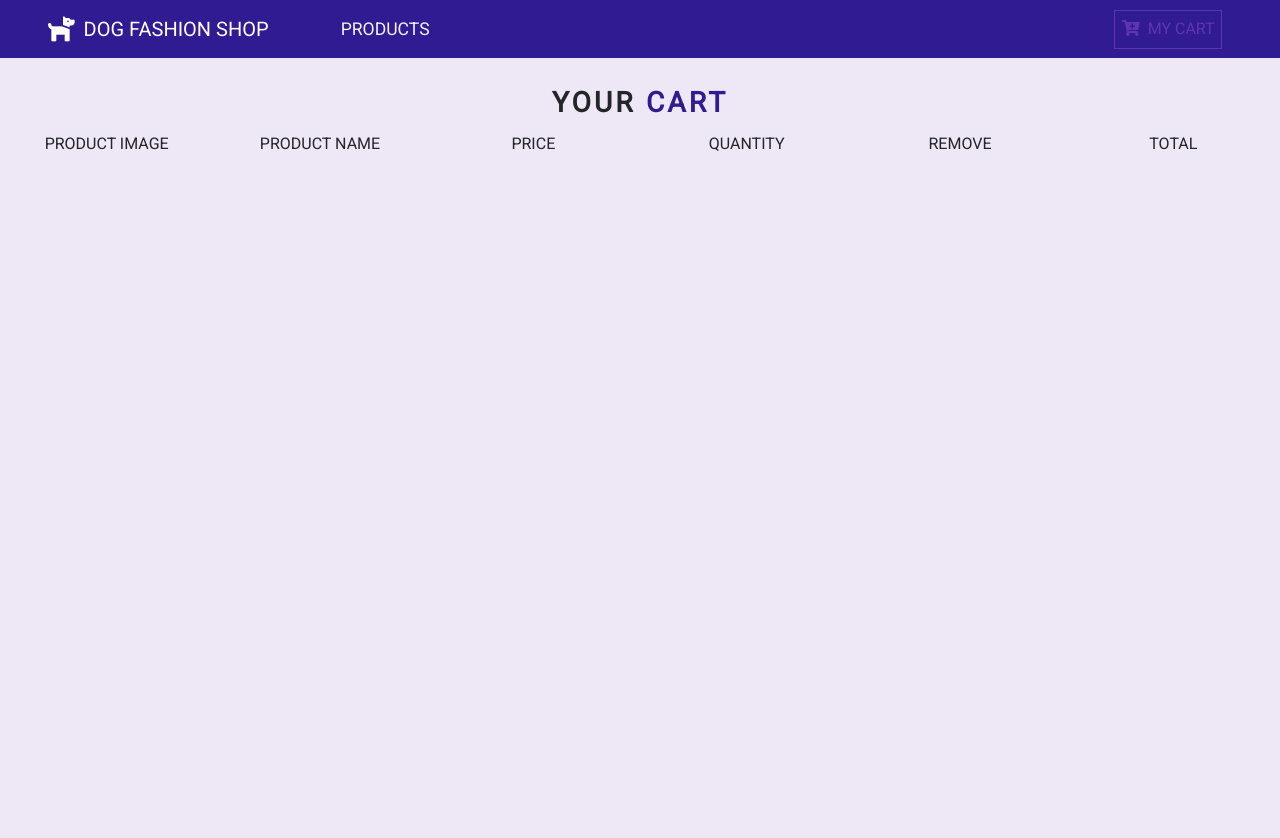
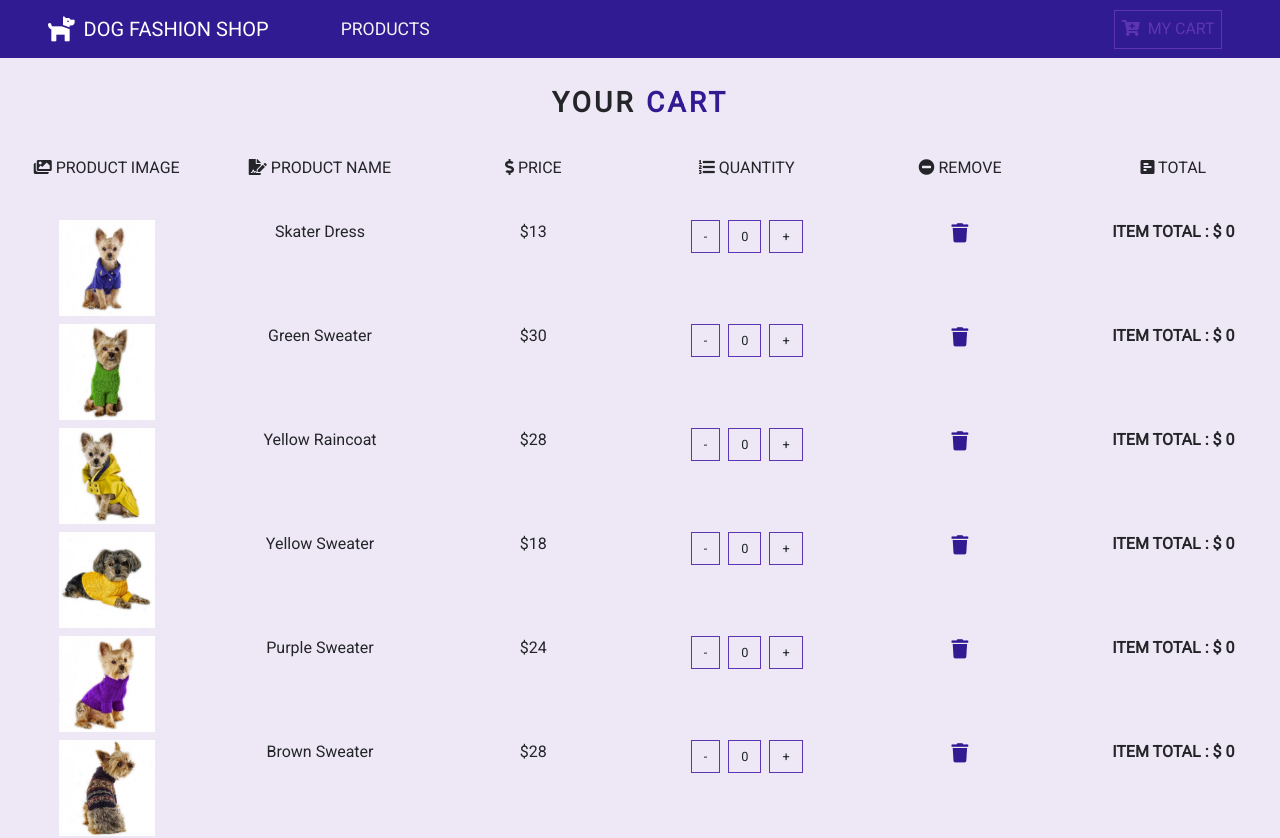
Before and after one commit to EdgardoDev/dog-fashion-shop, a React (Create React App) app: page /cart in a window 1280 px wide. Shown: the top 838 px of the page. Before the commit the page ends 800 px from the top, so only its background shows below. Built offline with nearby package versions, Linux system fonts and the light colour scheme.

Commit message:
CartItem component and its logic has been created

```diff
--- a/src/App.css
+++ b/src/App.css
@@ -31,3 +31,22 @@ body {
   border: 5px solid var(--lightBlue);
   padding: 10px;
 }
+
+.btnPurple {
+  background: transparent;
+  font-size: 0.8rem !important;
+  color: var(--lightBlue);
+  border-radius: 0 !important;
+  border: 0.1rem solid var(--lightBlue) !important;
+}
+
+.btnPurple:hover {
+  background: var(--lightBlue) !important;
+  color: var(--mainWhite) !important;
+}
+
+.cartIcon {
+  cursor: pointer;
+  font-size: 1.2rem;
+  color: var(--mainBlue);
+}
--- a/src/components/Cart/Cart.js
+++ b/src/components/Cart/Cart.js
@@ -3,6 +3,7 @@ import Title from '../Title';
 import CartColumns from './CartColumns';
 import EmptyCart from './EmptyCart';
 import {ProductConsumer} from '../../context';
+import CartList from './CartList';
 
 export default class Cart extends Component {
   render() {
@@ -16,6 +17,7 @@ export default class Cart extends Component {
               <React.Fragment>
                 <Title name="YOUR" title="CART" />
                 <CartColumns />
+                <CartList value={value} />
               </React.Fragment>
               );
             }
--- a/src/components/Cart/CartColumns.js
+++ b/src/components/Cart/CartColumns.js
@@ -1,28 +1,26 @@
 import React from 'react'
 
 export default function CartColumns() {
-  return (
-    <div className="container-fluid text-center d-none d-lg-block">
-      <div className="row">
+  return <div className="container-fluid text-center d-none d-lg-block">
+      <div className="row my-4">
         <div className="col-10 mx-auto col-lg-2">
-          <p className="text-uppercase">product image</p>
+          <p className="text-uppercase"><i class="fas fa-images" /> product image</p>
         </div>
         <div className="col-10 mx-auto col-lg-2">
-          <p className="text-uppercase">product name</p>
+          <p className="text-uppercase"><i class="fas fa-file-signature"></i> product name</p>
         </div>
         <div className="col-10 mx-auto col-lg-2">
-          <p className="text-uppercase">price</p>
+          <p className="text-uppercase"><i class="fas fa-dollar-sign"></i> price</p>
         </div>
         <div className="col-10 mx-auto col-lg-2">
-          <p className="text-uppercase">quantity</p>
+          <p className="text-uppercase"><i class="fas fa-list-ol"></i> quantity</p>
         </div>
         <div className="col-10 mx-auto col-lg-2">
-          <p className="text-uppercase">remove</p>
+          <p className="text-uppercase"><i class="fas fa-minus-circle"></i> remove</p>
         </div>
         <div className="col-10 mx-auto col-lg-2">
-          <p className="text-uppercase">total</p>
+          <p className="text-uppercase"><i class="fas fa-poll-h"></i> total</p>
         </div>
       </div>
-    </div>
-  )
+    </div>;
 }
--- /dev/null
+++ b/src/components/Cart/CartItem.js
@@ -0,0 +1,42 @@
+import React from 'react'
+
+export default function CartItem({item, value}) {
+  const{id, title, img, price, total, count} = item;
+  const {increment, decrement, removeItem} = value;
+
+  return (
+    <div className="row my-2 text-center">
+      <div className="col-10 mx-auto col-lg-2">
+        <img src={img} style={{ width: "6rem", height: "6rem" }} className="img-fluid" alt="product" />
+      </div>
+      <div className="col-10 mx-auto col-lg-2">
+        <span className="d-lg-none">Product : </span>
+        {title}
+      </div>
+      <div className="col-10 mx-auto col-lg-2">
+        <span className="d-lg-none">Price : </span>${price}
+      </div>
+      <div className="col-10 mx-auto col-lg-2 my-2 my-lg-0">
+        <div className="d-flex justify-content-center">
+          <div>
+            <span className="btn btnPurple mx-1" onClick={() => decrement(id)}>
+              &#45;
+            </span>
+            <span className="btn btnPurple mx-1">{count}</span>
+            <span className="btn btnPurple mx-1" onClick={() => increment(id)}>
+              &#43;
+            </span>
+          </div>
+        </div>
+      </div>
+      <div className="col-10 mx-auto col-lg-2">
+        <div className="cartIcon" onClick={() => removeItem(id)}>
+          <div className="fas fa-trash"></div>
+        </div>
+      </div>
+      <div className="col-10 mx-auto col-lg-2">
+        <strong>ITEM TOTAL : $ {total}</strong>
+      </div>
+    </div>
+  );
+}
--- /dev/null
+++ b/src/components/Cart/CartList.js
@@ -0,0 +1,15 @@
+import React from 'react';
+import CartItem from './CartItem';
+
+export default function CartList({value}) {
+  const {cart} = value;
+
+  return (
+    <div className="container-fluid">
+      {cart.map(item => {
+        return <CartItem key={item.id} item={item} value={value} />;
+      })}
+
+    </div>
+  )
+}
```
